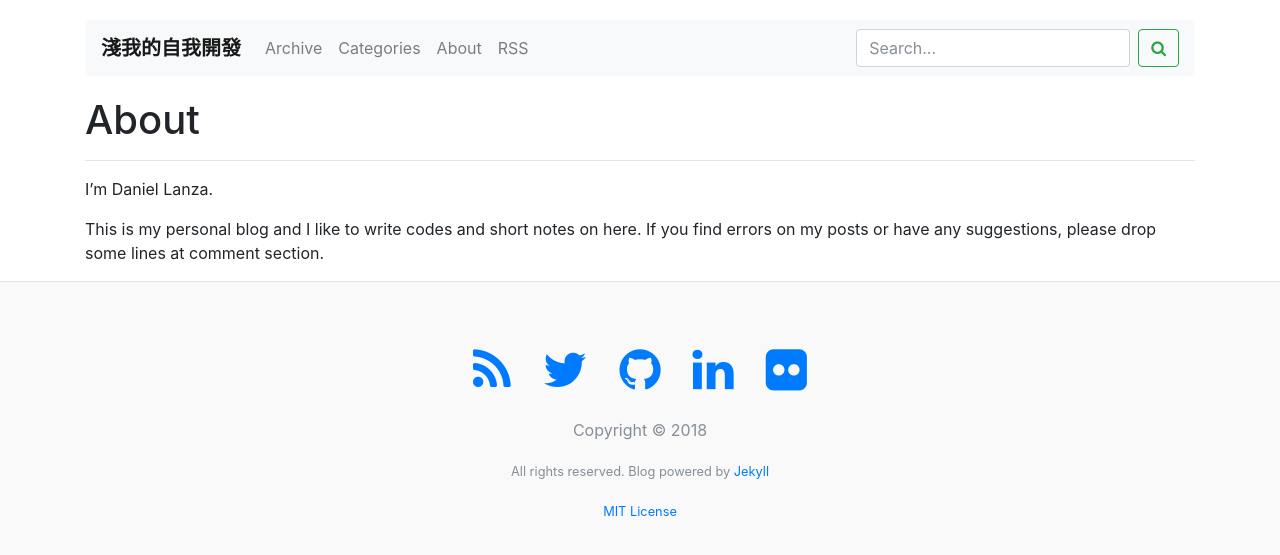
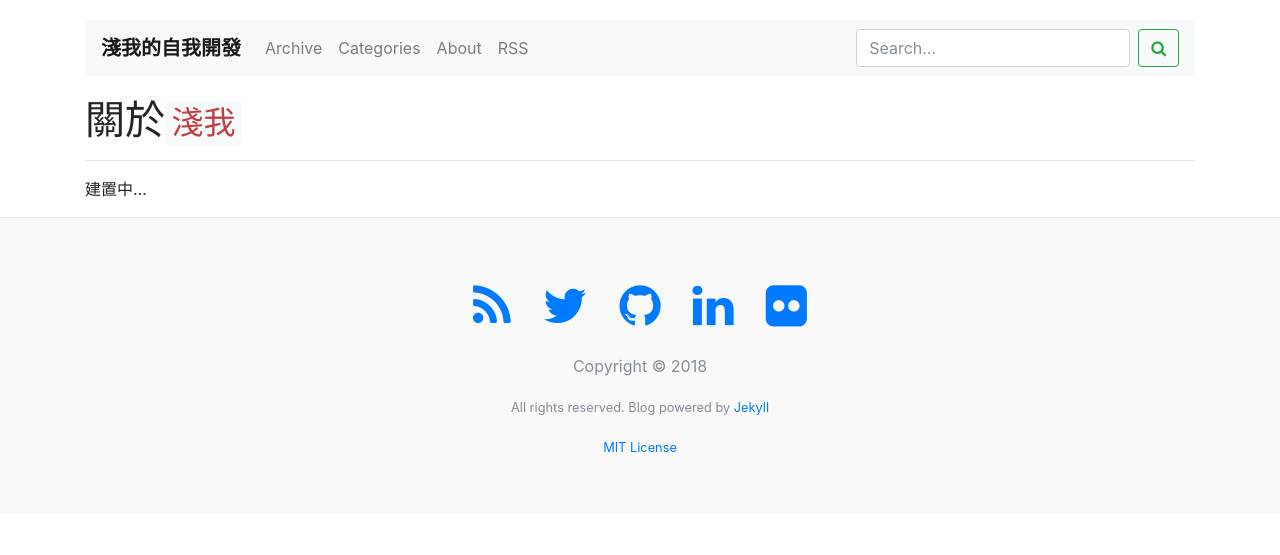
Before and after one commit to kisaku1978/kisaku1978.github.io, a Jekyll site: the page built from about.md, in a window 1280 px wide. Shown: the top 555 px of the page. Built offline with Jekyll 4.4.1, drawn with Linux system fonts in a browser that asks for light colours; nearby versions of some CDN libraries; library files that are not in the unit come from our copies.

Commit message:
Add post.

```diff
--- a/_config.yml
+++ b/_config.yml
@@ -31,7 +31,18 @@
   disqus: enhanceralph
 
 # Build settings
-paginate: 10 # the number of post per page
+# paginate: 10 # the number of post per page
+paginate_multiple:
+  - paginate: 10
+    paginate_path: '/page:num/'
+    sub_dir: '/'
+  - paginate: 10
+    paginate_path: '/web/page:num/'
+    sub_dir: '/web'
+  - paginate: 10
+    paginate_path: '/coding/python/page:num/'
+    sub_dir: '/coding/python'
+
 highlighter: rouge
 markdown: kramdown
 permalink: pretty
--- a/about.md
+++ b/about.md
@@ -5,9 +5,8 @@
 sitemap: false
 ---
 
-# About
+# 關於`淺我`
 -------
 
-I'm Daniel Lanza.
 
-This is my personal blog and I like to write codes and short notes on here. If you find errors on my posts or have any suggestions, please drop some lines at comment section.
+建置中...
```
Also changed, not shown: _posts/coding/python/2018-08-01-Python-Learn-By-Myself-001.md (added, +63 -0 lines), _posts/web/2017-12-28-How-To-Make-A-Tryit-Like-W3school.md (renamed from _posts/2017-12-28-How-To-Make-A-Tryit-Like-W3school.md, +1 -1 lines).
